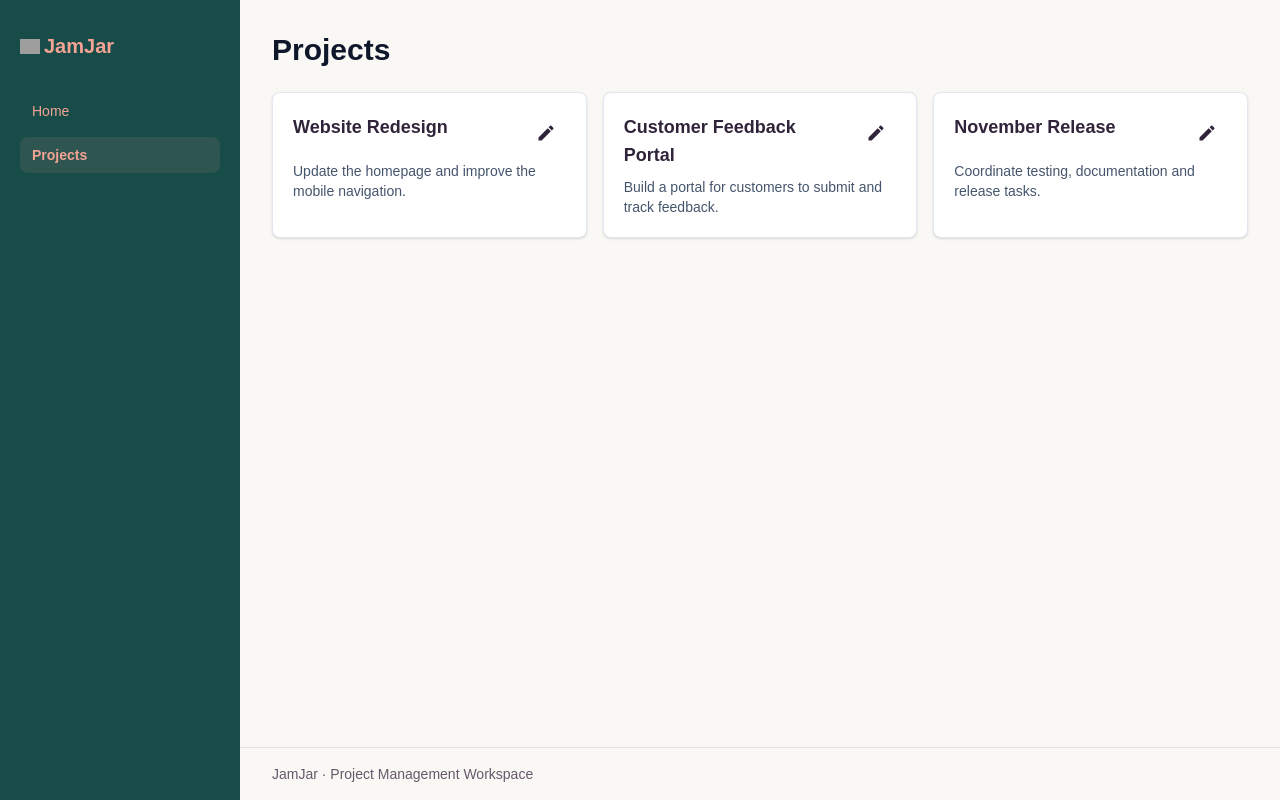
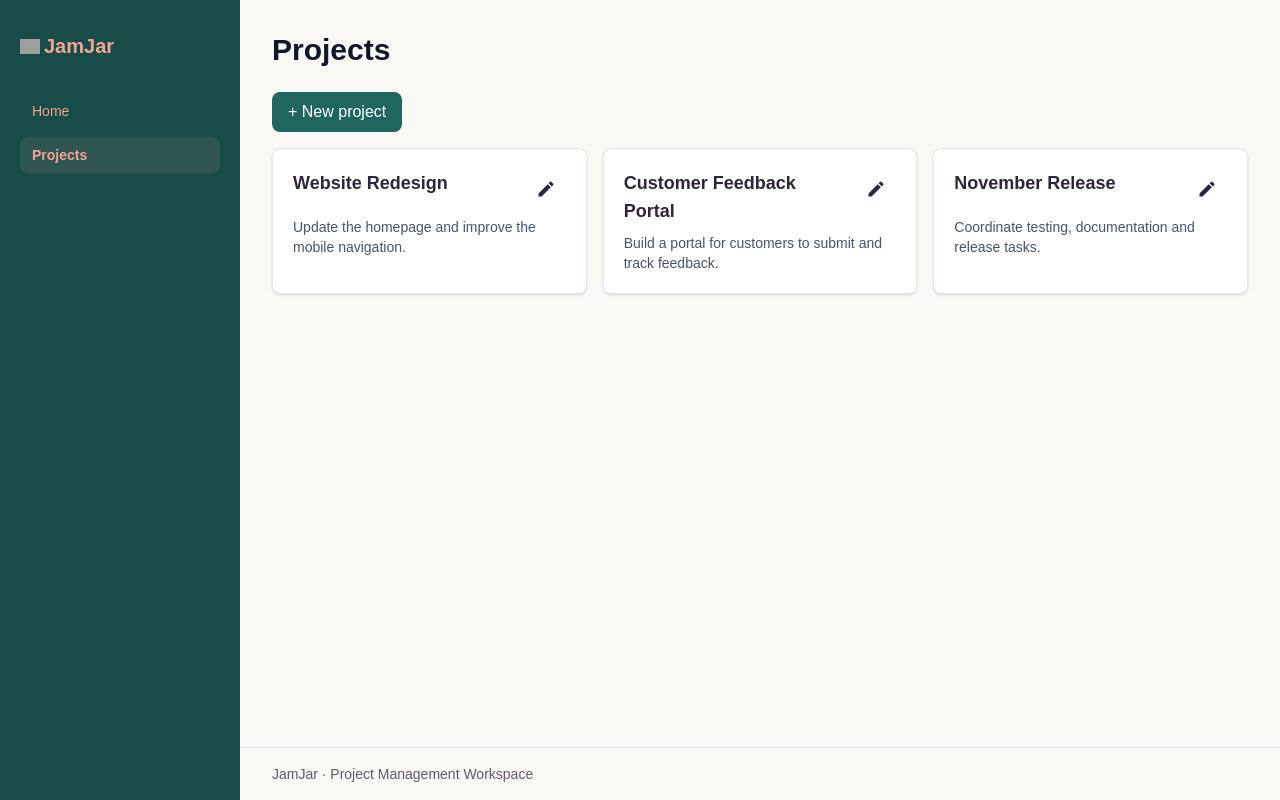
Before and after one commit to carolvpinheiro/nextjs-api, a Next.js app: page /projects in a window 1280 px wide. Built offline with nearby package versions, Linux system fonts and the light colour scheme; grey boxes are pictures that could not be loaded.

Commit message:
feat: ProjectList component adapted to create a new project

```diff
--- a/components/ProjectCard.js
+++ b/components/ProjectCard.js
@@ -2,8 +2,6 @@ import PencilIcon from "./icons/PencilIcon";
 
 // recieve the current project and the onEdit method to set it
 export default function ProjectCard({ project, onEdit }) {
-  console.log(project);
-
   return (
     <article className="h-full rounded-lg border border-slate-200 bg-white p-5 shadow-sm">
       <div className="flex items-start justify-between gap-3">
--- a/components/ProjectList.js
+++ b/components/ProjectList.js
@@ -8,30 +8,47 @@ import ProjectForm from "./ProjectForm";
 export default function ProjectList({ initialProjects }) {
   // use state to store and set all projects
   const [projects, setProjects] = useState(initialProjects);
-  // use state to check the project edition
-  const [editingProject, setEditingProject] = useState(null);
+  // use null when the form is closed and store the project when editing
+  const [form, setForm] = useState(null);
 
   function handleSaveProject(values) {
-    setProjects((currentProjects) =>
-      currentProjects.map((project) =>
-        // update only the project whose ID matches the one being edited nd keep its existing fields
-        project.id === editingProject.id ? { ...project, ...values } : project
-      )
-    );
-    // reset editingProject state
-    setEditingProject(null);
+    const editingProject = form.project;
+
+    if (editingProject) {
+      // update the selected project and preserve its existing fields
+      setProjects((currentProjects) =>
+        currentProjects.map((project) =>
+          project.id === editingProject.id ? { ...project, ...values } : project
+        )
+      );
+    } else {
+      // generate a temporary ID until the API provides one
+      const randomId = crypto.getRandomValues(new Uint32Array(4)).join("-");
+      const newProject = { ...values, id: `mock-${randomId}` };
+
+      setProjects((currentProjects) => [newProject, ...currentProjects]);
+    }
+
+    setForm(null);
   }
 
   return (
     <>
-      {editingProject && (
+      <button
+        type="button"
+        onClick={() => setForm({ project: null })}
+        className="mb-4 rounded-lg bg-[#21665E] px-4 py-2 font-medium text-white hover:bg-[#174C48] focus-visible:outline-2 focus-visible:outline-offset-2 focus-visible:outline-[#21665E]"
+      >
+        + New project
+      </button>
+      {form && (
         <div className="mb-6">
           {/* reset the form fields when I select a different project */}
           <ProjectForm
-            key={editingProject.id}
-            project={editingProject}
+            key={form.project?.id ?? "new-project"}
+            project={form.project}
             onSave={handleSaveProject}
-            onCancel={() => setEditingProject(null)}
+            onCancel={() => setForm(null)}
           />
         </div>
       )}
@@ -45,8 +62,13 @@ export default function ProjectList({ initialProjects }) {
         <ul className="grid gap-4 sm:grid-cols-2 lg:grid-cols-3">
           {projects.map((project) => (
             <li key={project.id}>
-              {/* recieve the project and the editin project method via props */}
-              <ProjectCard project={project} onEdit={setEditingProject} />
+              {/* recieve the project and set form method via props */}
+              <ProjectCard
+                project={project}
+                onEdit={(selectedProject) =>
+                  setForm({ project: selectedProject })
+                }
+              />
             </li>
           ))}
         </ul>
```
